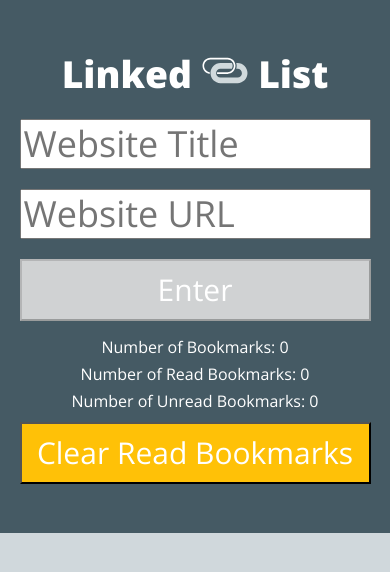
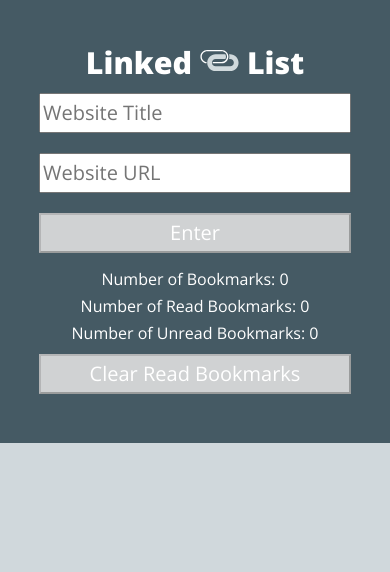
Before and after one commit to amercado1014/linked-list, a plain HTML site: page index.html in a window 390 px wide. Drawn offline with nearby package versions, Linux system fonts and the light colour scheme.

Commit message:
Final css

```diff
--- a/index.html
+++ b/index.html
@@ -19,7 +19,7 @@
    <p class="bookmark-tracker">Number of Bookmarks: <span id="bookmark-number">0</span></p>
    <p class="bookmark-tracker">Number of Read Bookmarks: <span id="bookmark-read">0</span></p>
    <p class="bookmark-tracker">Number of Unread Bookmarks: <span id="bookmark-unread">0</span></p>
-   <input type="submit" class="clear-read button" id="clear-read" value="Clear Read Bookmarks">
+   <input type="submit" class="clear-read button" id="clear-read" value="Clear Read Bookmarks" disabled="true">
  </section>
  <section class="right-side" id="right-side"></section>
  <script src="http://ajax.googleapis.com/ajax/libs/jquery/3.1.1/jquery.min.js"></script>
--- a/script.js
+++ b/script.js
@@ -41,7 +41,7 @@ function createBookmark () {
    `<article class="bookmark" id="bookmark">
      <h2 class="bookmark-title" id="bookmark-title">${newTitle} </h2>
      <hr class="hr-1">
-     <a class="website-link hover" id="website-link" href=${newLink} target="_blank">${newLink}</a>
+     <p><a class="website-link hover" id="website-link" href=${newLink} target="_blank">${newLink}</a></p>
      <hr class="hr-2">
      <input class="bookmark-buttons hover" id="read" type="submit" name="read" value="Read">
      <input class="bookmark-buttons hover" id="delete" type="submit" name="delete" value="Delete">
--- a/styles.css
+++ b/styles.css
@@ -31,6 +31,7 @@ body {
   color: #455a64;
   font-size: 15px;
   padding-top: 5px;
+  /*padding-bottom: 5px;*/
   text-decoration: underline;
 }
 
@@ -49,19 +50,26 @@ body {
   margin-top: 5px;
 }
 
-.clear-read {
-   font-size: 10;
-}
-
 .clear-read,
 .enter-button {
   background-color: #ffc107 ;
   color: #ffffff ;
   font-size: 33px;
-  margin-top: 50px;
+  margin-top: 35px;
   margin-bottom: 10px;
-  height: 62px;
-  width: 90%;
+  height: 50px;
+  width: 80%;
+}
+
+.clear-read {
+   font-size: 10;
+   margin-top: 25px;
+}
+
+.clear-read:hover,
+.enter-button:hover {
+  background-color: #ffd773;
+  cursor: pointer;
 }
 
 .clear-read:disabled,
@@ -70,14 +78,8 @@ body {
   cursor: none;
 }
 
-.clear-read:hover,
-.enter-button:hover {
-  background-color: #ffd773;
-  cursor: pointer;
-}
-
 .header {
-  font-size: 743%;
+  font-size: 540%;
   margin-bottom: 20px;
   padding-top: 22%;
 }
@@ -92,7 +94,8 @@ body {
 }
 
 .hr-2 {
-  margin-top: 25px;
+  margin-top: 30px;
+  margin-bottom: 5px;
 }
 
 .left-side {
@@ -110,7 +113,7 @@ body {
 .logo {
   display: inline-block;
   padding-top: 45px;
-  width: 18%;
+  width: 16%;
 }
 
 .red {
@@ -130,10 +133,10 @@ body {
 
 .website-input {
   font-size: 36px;
-  height: 70px;
+  height: 50px;
   margin-bottom: 25px;
-  margin-top: 50px;
-  width: 90%;
+  margin-top: 40px;
+  width: 80%;
 }
 
 .website-link {
@@ -161,21 +164,24 @@ body {
   .bookmark {
     margin:25px 26px 40px 18px;
     width: 90%;
+    height: 180px;
   }
 
   .button {
-   font-size: 30px;
+   font-size: 20px;
+   height: 40px;
   }
 
   .header {
-     font-size: 233%;
+     font-size: 190%;
      margin-bottom: -30px;
-     padding-top: 2%;
+     padding-top: .5%;
   }
 
   .input-fields {
-    height: 50px;
+    height: 40px;
     margin-bottom: 10px;
+    font-size: 20px;
   }
 
   .input-form {
@@ -184,10 +190,18 @@ body {
 
   .logo {
     display: inline-block;
-    height: 80px;
-    width: 12%;
+    height: 72px;
+    width: 10%;
    }
 
   #website-url, .button {
     margin-top: 10px;
   }
+
+  #bookmark-title {
+    font-size: 30px;
+  }
+
+  #website-link {
+    font-size: 20px;
+  }
```
